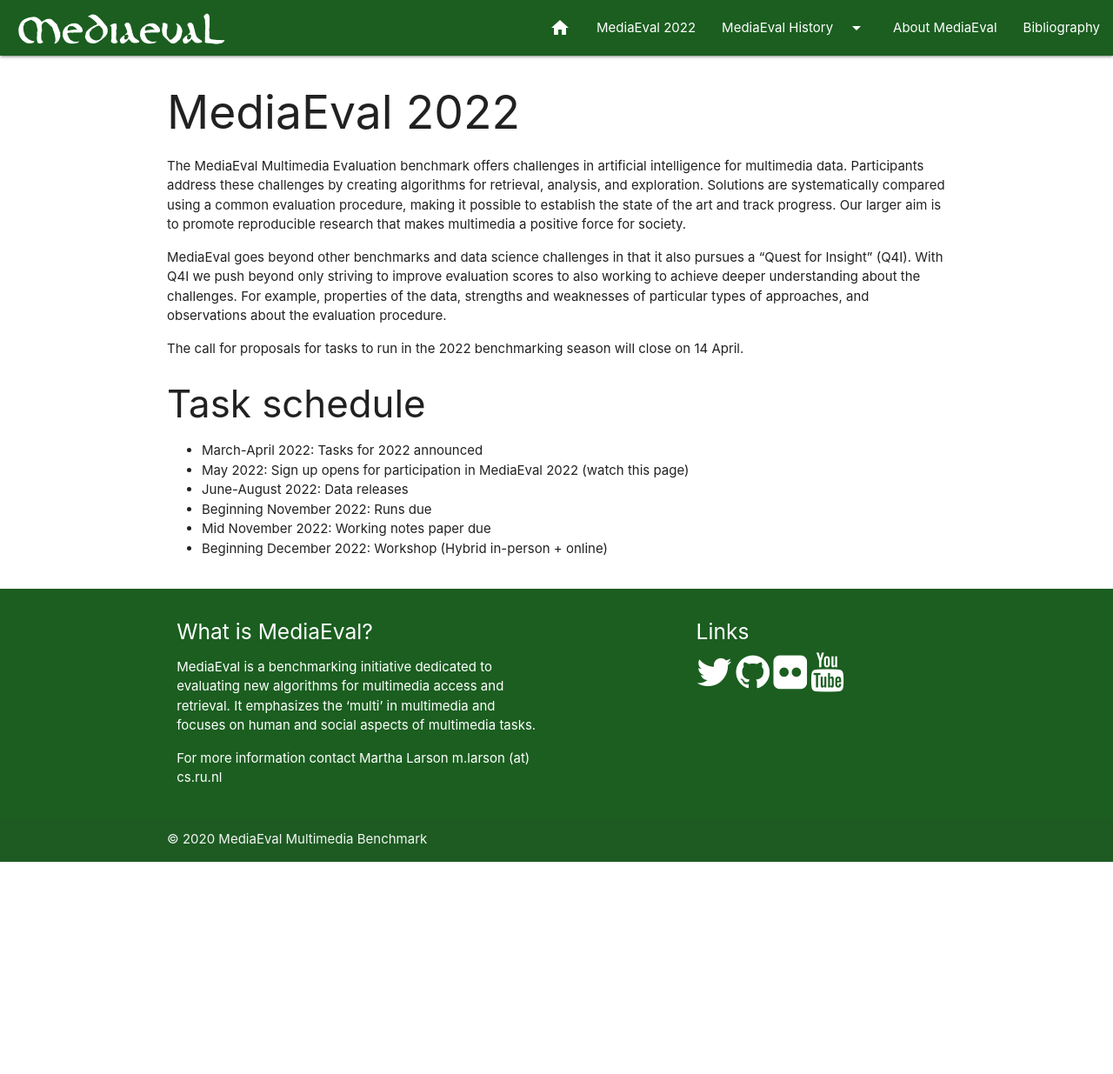
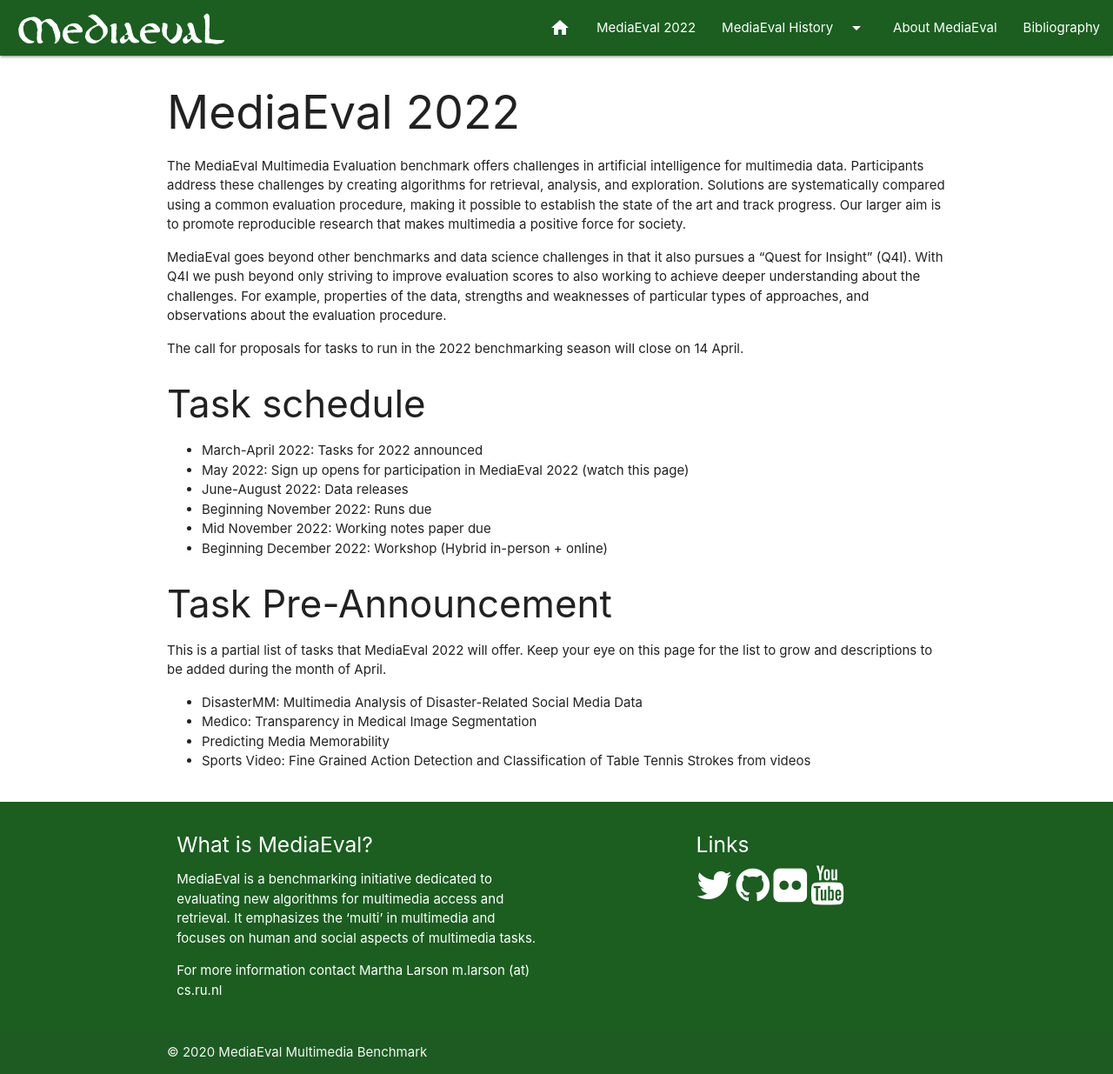
Before and after one commit to multimediaeval/multimediaeval.github.io, a Jekyll site: the page built from _editions/2022.md, in a window 1280 px wide and 1235 px high. Shown: the whole window at 87% size. Built offline with Jekyll 4.4.1, drawn with Linux system fonts in a browser that asks for light colours.

Commit message:
Update 2022.md

```diff
--- a/_editions/2022.md
+++ b/_editions/2022.md
@@ -19,3 +19,12 @@
 * Beginning November 2022: Runs due
 * Mid November 2022: Working notes paper due
 * Beginning December 2022: Workshop (Hybrid in-person + online)
+
+### Task Pre-Announcement
+
+This is a partial list of tasks that MediaEval 2022 will offer. Keep your eye on this page for the list to grow and descriptions to be added during the month of April.
+
+* DisasterMM: Multimedia Analysis of Disaster-Related Social Media Data
+* Medico: Transparency in Medical Image Segmentation
+* Predicting Media Memorability
+* Sports Video: Fine Grained Action Detection and Classification of Table Tennis Strokes from videos
```
